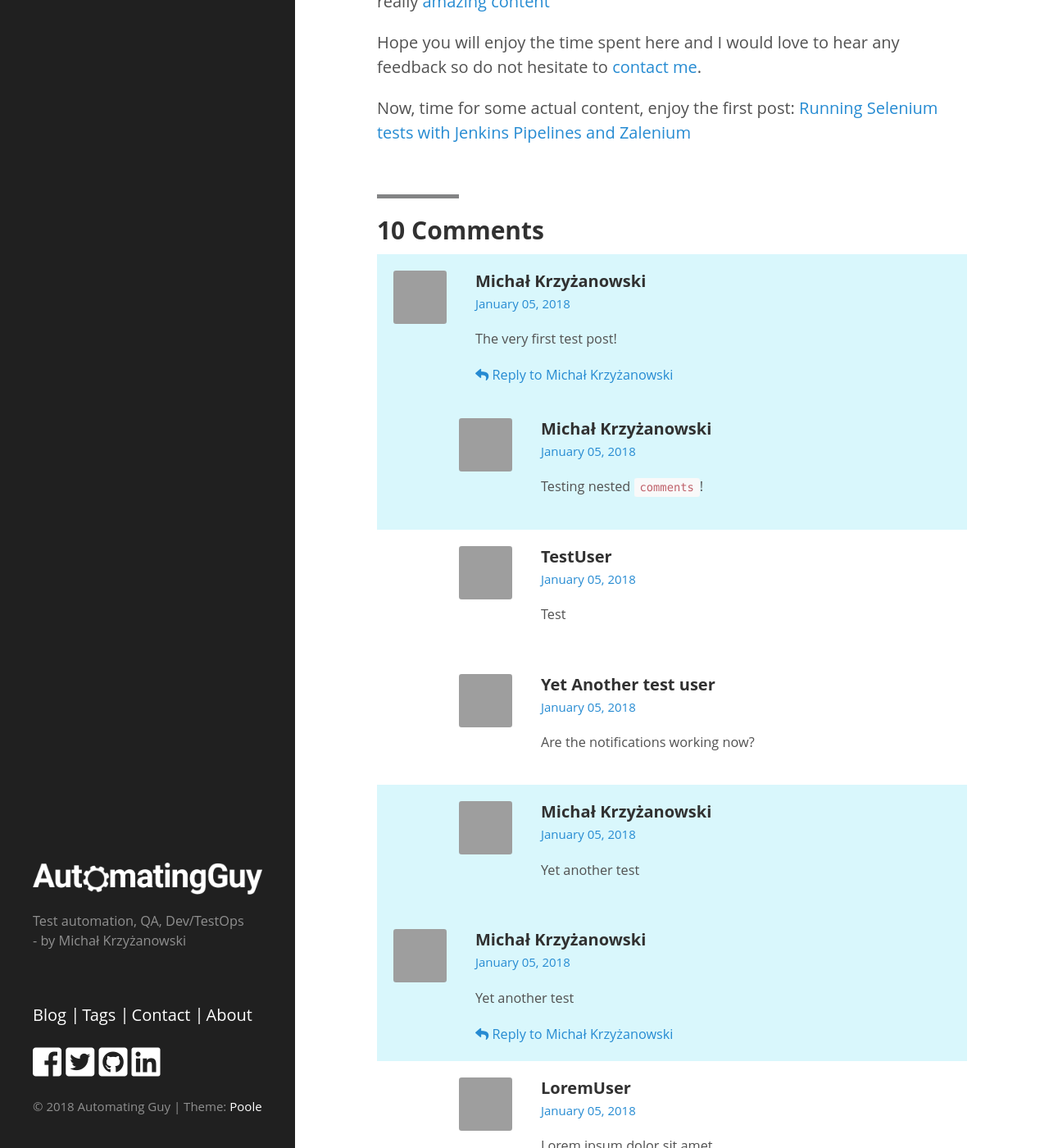
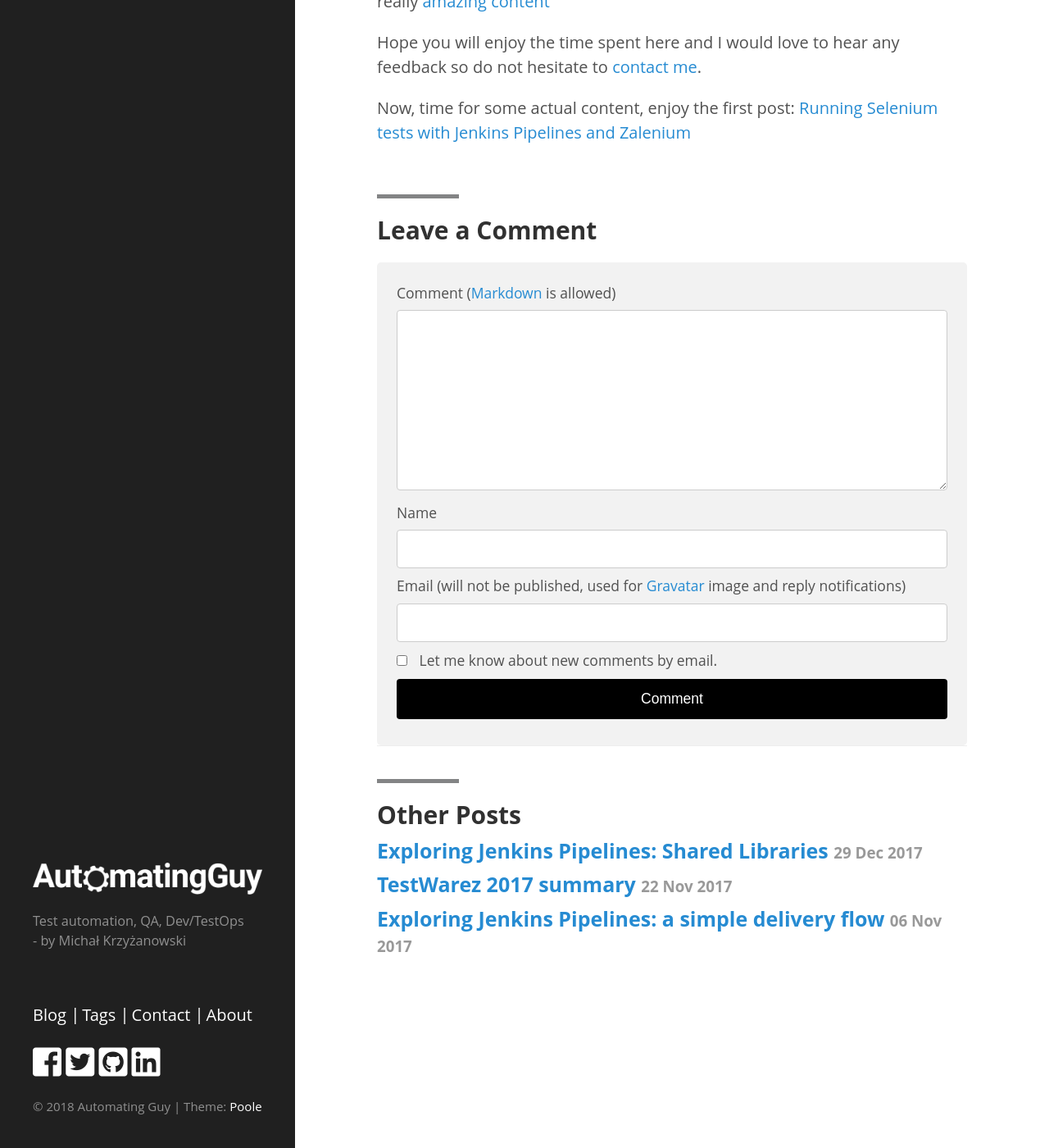
Before and after one commit to mkrzyzanowski/mkrzyzanowski.github.io, a Jekyll site: the page built from _posts/2017-10-13-welcome.md, in a window 1280 px wide and 1400 px high, scrolled down 1295 px. Shown: the whole window at 82% size. Built offline with Jekyll 4.4.1, drawn with Linux system fonts in a browser that asks for light colours; nearby versions of some CDN libraries; comment, search, counter and statistics services are not loaded; some of the changed text lies outside the part shown; grey boxes are pictures that could not be loaded.

Commit message:
Removed test comments, reverted url handling, swapped field name

```diff
--- a/_data/comments/welcome/comment-1515164380797.yml
+++ /dev/null
@@ -1,8 +0,0 @@
-_id: 0e3f9b80-f229-11e7-bb32-776658255317
-_parent: 'https://automatingguy.com/2017/10/13/welcome/'
-message: The very first test post!
-name: Michał Krzyżanowski
-email: ae37a4ed4a7e70f950b306227e92253c
-replying_to: ''
-hidden: ''
-date: '2018-01-05T14:59:40.796Z'
--- a/_data/comments/welcome/comment-1515166075916.yml
+++ /dev/null
@@ -1,8 +0,0 @@
-_id: 0090cff0-f22d-11e7-bb32-776658255317
-_parent: 'https://automatingguy.com/2017/10/13/welcome/'
-message: Are the notifications working now?
-name: Yet Another test user
-email: ae37a4ed4a7e70f950b306227e92253c
-replying_to: '1'
-hidden: ''
-date: '2018-01-05T15:27:55.915Z'
--- a/_includes/comment-form.html
+++ b/_includes/comment-form.html
@@ -16,10 +16,10 @@
       <input type="email" id="comment-form-email" name="fields[email]" spellcheck="false" required tabindex="3"/>
     </div>
     <div class="hidden" style="display:none;">
-      <input type="hidden" id="comment-parent" name="fields[replying_to]" value="">
+      <input type="hidden" id="comment-replying-to" name="fields[replying_to]" value="">
       <input type="hidden" id="comment-post-id" name="options[slug]" value="{{ page.slug }}">
-      <input type="hidden" name="options[origin]" value="{{ page.url | relative_url }}">
-      <input type="hidden" name="options[parent]" value="{{ page.url | relative_url }}">
+      <input type="hidden" name="options[origin]" value="{{ page.url | absolute_url }}">
+      <input type="hidden" name="options[parent]" value="{{ page.url | absolute_url }}">
       <label for="comment-form-location">Leave blank if you are a human</label>
       <input type="text" id="comment-form-location" name="fields[hidden]" autocomplete="off" tabindex="-1"/>
     </div>
--- a/public/js/main.js
+++ b/public/js/main.js
@@ -26,12 +26,12 @@
         .removeClass("hidden")
         .append("")
         .append($(this).data("name"));
-      $("#comment-parent").val($(this).data("index"));
+      $("#comment-replying-to").val($(this).data("index"));
     });
 
     $("#cancel-comment-reply-link").click(function() {
       $(this).addClass("hidden");
-      $("#comment-parent").val("");
+      $("#comment-replying-to").val("");
     });
 }
 )(jQuery);
```
Also changed, not shown: _data/comments/welcome/comment-1515164738439.yml (deleted, +0 -8 lines), _data/comments/welcome/comment-1515165696448.yml (deleted, +0 -8 lines), _data/comments/welcome/comment-1515168140451.yml (deleted, +0 -8 lines), _data/comments/welcome/comment-1515168235206.yml (deleted, +0 -8 lines), _data/comments/welcome/comment-1515168528402.yml (deleted, +0 -8 lines), _data/comments/welcome/comment-1515168679363.yml (deleted, +0 -8 lines), _data/comments/welcome/comment-1515169093671.yml (deleted, +0 -8 lines), _data/comments/welcome/comment-1515169172979.yml (deleted, +0 -8 lines).
